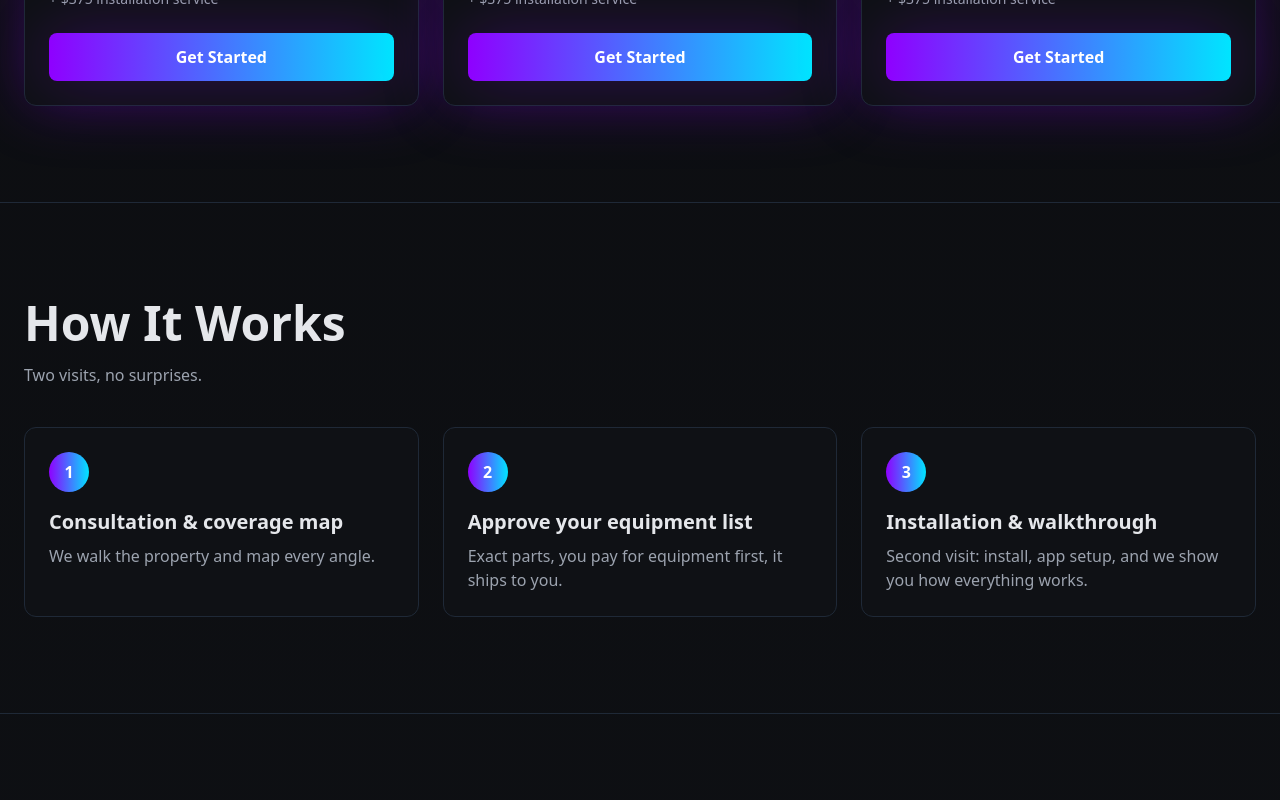
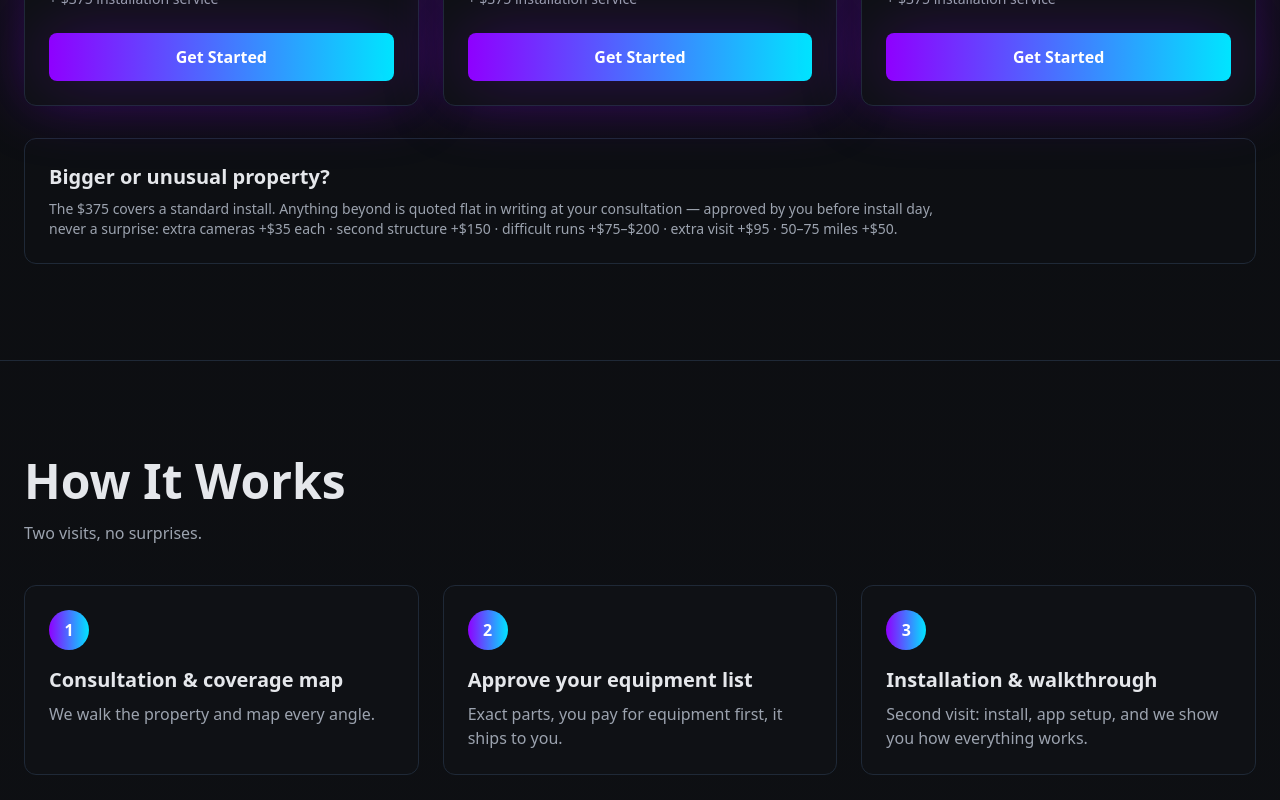
Before and after one commit to greywolf42069/obscura-systems-website, a Next.js app: page / in a window 1280 px wide. Shown: the part 2240-3040 px from the top of the page. Built offline with nearby package versions, Linux system fonts and the light colour scheme.

Commit message:
Add install cost-escalation model: packages escalation block + FAQ on beyond-standard installs (EN/ES/PL)

```diff
--- a/components/FAQ.tsx
+++ b/components/FAQ.tsx
@@ -18,7 +18,8 @@ export default function FAQ() {
     { question: t('faq.question5'), answer: t('faq.answer5') },
     { question: t('faq.question6'), answer: t('faq.answer6') },
     { question: t('faq.question7'), answer: t('faq.answer7') },
-    { question: t('faq.question8'), answer: t('faq.answer8') }
+    { question: t('faq.question8'), answer: t('faq.answer8') },
+    { question: t('faq.question9'), answer: t('faq.answer9') }
   ]
 
   return (
--- a/components/Packages.tsx
+++ b/components/Packages.tsx
@@ -60,6 +60,11 @@ export default function Packages() {
             </div>
           ))}
         </div>
+
+        <div className="mt-8 rounded-xl border border-gray-800 bg-noir-800/50 p-6">
+          <h3 className="text-xl font-bold">{t('packages.escalation.title')}</h3>
+          <p className="mt-2 text-sm text-gray-400 max-w-4xl">{t('packages.escalation.body')}</p>
+        </div>
       </div>
     </section>
   )
--- a/contexts/LanguageContext.tsx
+++ b/contexts/LanguageContext.tsx
@@ -44,6 +44,8 @@ const translations: Record<Lang, Record<string, string>> = {
     'packages.totalLabel': 'Example total',
     'packages.popular': 'Most popular',
     'packages.cta': 'Get Started',
+    'packages.escalation.title': 'Bigger or unusual property?',
+    'packages.escalation.body': 'The $375 covers a standard install. Anything beyond is quoted flat in writing at your consultation — approved by you before install day, never a surprise: extra cameras +$35 each · second structure +$150 · difficult runs +$75–$200 · extra visit +$95 · 50–75 miles +$50.',
     'packages.wireless.name': 'Wireless Local',
     'packages.wireless.for': 'For apartments, condos, renters',
     'packages.wireless.eq1': 'eufy eufyCam S330 (eufyCam 3) 2–4 camera kit',
@@ -184,6 +186,8 @@ const translations: Record<Lang, Record<string, string>> = {
     'faq.answer6': 'Completely private. Unlike other services, OBSCURA never accesses your footage. Your recordings stay on your property on local storage. Authorities can only request footage through proper legal channels - we don\'t have access to share it automatically.',
     'faq.question7': 'Can you help with apartment/condo security in Chicago?',
     'faq.answer7': 'Yes, we specialize in Chicago apartment and condo security. We\'ll work with your building management and help you navigate HOA rules. Many Chicago renters and condo owners use our service for doorbell cameras, balcony cameras, and interior monitoring.',
+    'faq.question9': 'What if my property needs more than a standard install?',
+    'faq.answer9': 'Then we quote it flat at your consultation. The $375 covers a standard install of any package; extra cameras, a second structure, difficult cable runs, or an extra visit are priced in writing and approved by you before installation day. If we find a surprise mid-job — dead wiring, a structural issue — work pauses and you approve a written change order before anything continues. No hourly billing, no surprise charges.',
     'faq.question8': 'What if I\'m not tech-savvy? Will I be able to use the system?',
     'faq.answer8': 'Absolutely. We provide step-by-step setup instructions during installation support, and our email support is available for any questions. The systems we recommend have simple mobile apps that even non-tech users find intuitive. We\'re here to help.',
     'faq.serviceArea': 'Service Area',
@@ -225,6 +229,8 @@ const translations: Record<Lang, Record<string, string>> = {
     'packages.totalLabel': 'Total de ejemplo',
     'packages.popular': 'Más popular',
     'packages.cta': 'Empezar',
+    'packages.escalation.title': '¿Propiedad grande o inusual?',
+    'packages.escalation.body': 'Los $375 cubren una instalación estándar. Todo lo demás se cotiza por escrito en tu consulta, con tu aprobación antes del día de instalación, sin sorpresas: cámaras extra +$35 cada una · segunda estructura +$150 · recorridos difíciles +$75–$200 · visita extra +$95 · 50–75 millas +$50.',
     'packages.wireless.name': 'Local inalámbrico',
     'packages.wireless.for': 'Para apartamentos, condominios, inquilinos',
     'packages.wireless.eq1': 'Kit de 2–4 cámaras eufy eufyCam S330 (eufyCam 3)',
@@ -351,6 +357,8 @@ const translations: Record<Lang, Record<string, string>> = {
     'faq.answer6': 'Completamente privado. A diferencia de otros servicios, OBSCURA nunca accede a tu grabación. Tus grabaciones permanecen en tu propiedad en almacenamiento local. Las autoridades solo pueden solicitar grabaciones a través de canales legales apropiados: no tenemos acceso para compartirlas automáticamente.',
     'faq.question7': '¿Pueden ayudar con seguridad de apartamentos/condominios en Chicago?',
     'faq.answer7': 'Sí, nos especializamos en seguridad de apartamentos y condominios en Chicago. Trabajaremos con la administración de tu edificio y te ayudaremos a navegar las reglas de HOA. Muchos inquilinos y propietarios de condominios en Chicago usan nuestro servicio para cámaras de timbre, cámaras de balcón y monitoreo interior.',
+    'faq.question9': '¿Qué pasa si mi propiedad necesita más que una instalación estándar?',
+    'faq.answer9': 'Lo cotizamos a precio cerrado en tu consulta. Los $375 cubren la instalación estándar de cualquier paquete; cámaras extra, una segunda estructura, recorridos difíciles de cable o una visita adicional se cotizan por escrito y tú los apruebas antes del día de instalación. Si aparece una sorpresa durante el trabajo — cableado muerto, un problema estructural — el trabajo se pausa y apruebas una orden de cambio escrita antes de continuar. Sin cobro por horas, sin cargos sorpresa.',
     'faq.question8': '¿Y si no soy experto en tecnología? ¿Podré usar el sistema?',
     'faq.answer8': 'Absolutamente. Proporcionamos instrucciones de configuración paso a paso durante el soporte de instalación, y nuestro soporte de email está disponible para cualquier pregunta. Los sistemas que recomendamos tienen aplicaciones móviles simples que incluso usuarios no técnicos encuentran intuitivas. Estamos aquí para ayudar.',
     'faq.serviceArea': 'Área de Servicio',
@@ -406,6 +414,8 @@ const translations: Record<Lang, Record<string, string>> = {
     'packages.totalLabel': 'Przykładowa suma',
     'packages.popular': 'Najpopularniejszy',
     'packages.cta': 'Zacznij',
+    'packages.escalation.title': 'Duża lub nietypowa nieruchomość?',
+    'packages.escalation.body': 'Cena $375 obejmuje standardową instalację. Wszystko ponad to wyceniamy pisemnie podczas konsultacji — za Twoją zgodą przed dniem instalacji, bez niespodzianek: dodatkowe kamery +$35 za sztukę · drugi budynek +$150 · trudne trasy kablowe +$75–$200 · dodatkowa wizyta +$95 · 50–75 mil +$50.',
     'packages.wireless.name': 'Bezprzewodowy lokalny',
     'packages.wireless.for': 'Dla mieszkań, kondominium, najemców',
     'packages.wireless.eq1': 'Zestaw 2–4 kamer eufy eufyCam S330 (eufyCam 3)',
@@ -546,6 +556,8 @@ const translations: Record<Lang, Record<string, string>> = {
     'faq.answer6': 'Całkowicie prywatne. W przeciwieństwie do innych usług, OBSCURA nigdy nie uzyskuje dostępu do twoich nagrań. Twoje nagrania pozostają na twojej nieruchomości w lokalnym przechowywaniu. Władze mogą tylko prosić o nagrania przez odpowiednie kanały prawne - nie mamy dostępu do ich automatycznego udostępniania.',
     'faq.question7': 'Czy możecie pomóc z bezpieczeństwem mieszkania/condo w Chicago?',
     'faq.answer7': 'Tak, specjalizujemy się w bezpieczeństwie mieszkań i condo w Chicago. Będziemy współpracować z zarządem twojego budynku i pomożemy ci poruszać się po zasadach HOA. Wielu chicagowskich najemców i właścicieli condo używa naszej usługi do kamer dzwonkowych, kamer balkonowych i monitorowania wewnętrznego.',
+    'faq.question9': 'Co jeśli moja nieruchomość wymaga więcej niż standardowa instalacja?',
+    'faq.answer9': 'Wtedy wyceniamy to z góry podczas konsultacji. Cena $375 obejmuje standardową instalację każdego pakietu; dodatkowe kamery, drugi budynek, trudne trasy kablowe lub dodatkowa wizyta są wyceniane pisemnie i zatwierdzane przez Ciebie przed dniem instalacji. Jeśli w trakcie pracy pojawi się niespodzianka — martwe okablowanie, problem konstrukcyjny — prace wstrzymujemy, a Ty zatwierdzasz pisemne zlecenie zmiany, zanim cokolwiek ruszy dalej. Bez rozliczeń godzinowych i ukrytych opłat.',
     'faq.question8': 'A jeśli nie jestem biegły w technologii? Czy będę mógł używać systemu?',
     'faq.answer8': 'Absolutnie. Zapewniamy instrukcje konfiguracji krok po kroku podczas wsparcia instalacji i nasze wsparcie email jest dostępne dla wszelkich pytań. Systemy, które polecamy, mają proste aplikacje mobilne, które nawet użytkownicy nie-techniczni uznają za intuicyjne. Jesteśmy tutaj, aby pomóc.',
     'faq.serviceArea': 'Obszar Obsługi',
```
